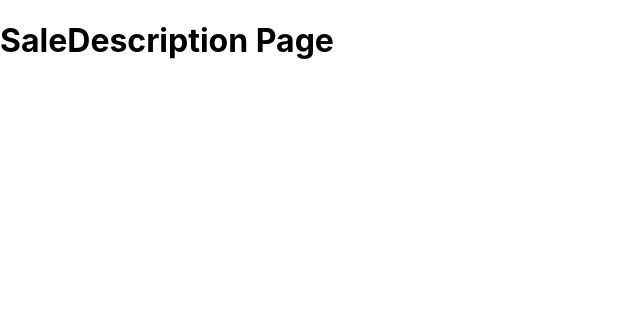
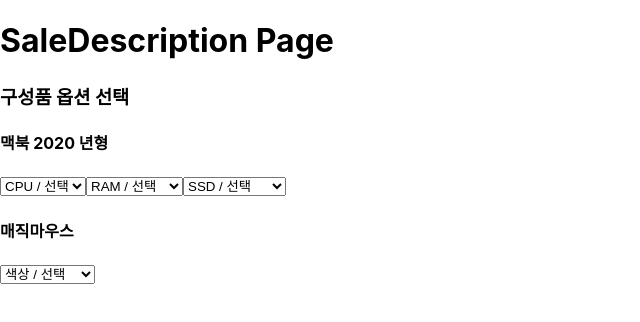
Before and after one commit to jungminyoo/frontend-test-sale, a React (Create React App) app: page / in a window 1280 px wide. Shown: the top 322 px of the page, without its empty margins (0-640 px from the left). Built offline with nearby package versions, Linux system fonts and the light colour scheme.

Commit message:
feat : Added option selection (without stock update on screen)

```diff
--- a/src/description/components/SaleDescription.tsx
+++ b/src/description/components/SaleDescription.tsx
@@ -1,5 +1,12 @@
+import SaleDescriptionUnits from "./SaleDescriptionUnits";
+
 function SaleDescription() {
-  return <h1>SaleDescription Page</h1>;
+  return (
+    <main>
+      <h1>SaleDescription Page</h1>
+      <SaleDescriptionUnits />
+    </main>
+  );
 }
 
 export default SaleDescription;
--- /dev/null
+++ b/src/description/components/SaleDescriptionUnitOption.tsx
@@ -0,0 +1,37 @@
+import { useContext, useEffect, useState } from "react";
+import { IShoppingSaleUnitOption } from "../../api/structures/shoppings/sales/IShoppingSaleUnitOption";
+import SelectionContext from "../../shared/settings/SelectionContext";
+
+interface IProps {
+  option: IShoppingSaleUnitOption;
+  unitId: string;
+}
+
+const SaleDescriptionUnitOption = ({ option, unitId }: IProps) => {
+  const {
+    actions: { selectOption },
+  } = useContext(SelectionContext);
+
+  const [selection, setSelection] = useState<string>("null");
+
+  const handleChange: React.ChangeEventHandler<HTMLSelectElement> = (e) => {
+    if (e.target.value !== "null") setSelection(e.target.value);
+  };
+
+  useEffect(() => {
+    selectOption(unitId, option.id, selection);
+  }, [selection]);
+
+  return (
+    <select onChange={handleChange} value={selection}>
+      <option value="null">{option.name} / 선택</option>
+      {option.candidates.map(({ id, name }) => (
+        <option key={id} value={id}>
+          {option.name} / {name}
+        </option>
+      ))}
+    </select>
+  );
+};
+
+export default SaleDescriptionUnitOption;
--- /dev/null
+++ b/src/description/components/SaleDescriptionUnits.tsx
@@ -0,0 +1,36 @@
+import { useContext, useEffect } from "react";
+import SaleContext from "../../shared/settings/SaleContext";
+import SelectionContext from "../../shared/settings/SelectionContext";
+import SaleDescriptionUnitOption from "./SaleDescriptionUnitOption";
+
+const SaleDescriptionUnits = () => {
+  const { units } = useContext(SaleContext);
+  const {
+    actions: { initCurrentUnits },
+  } = useContext(SelectionContext);
+
+  useEffect(() => {
+    initCurrentUnits(units);
+  }, [units]);
+
+  return (
+    <section>
+      <h3>구성품 옵션 선택</h3>
+      {units.map((unit) => (
+        <div key={unit.id}>
+          <h4>{unit.name}</h4>
+
+          {unit.options.map((option) => (
+            <SaleDescriptionUnitOption
+              key={option.id}
+              unitId={unit.id}
+              option={option}
+            />
+          ))}
+        </div>
+      ))}
+    </section>
+  );
+};
+
+export default SaleDescriptionUnits;
--- a/src/shared/settings/SelectionContext.tsx
+++ b/src/shared/settings/SelectionContext.tsx
@@ -1,11 +1,37 @@
-import React, { createContext, useState } from "react";
+import React, { createContext, useContext, useEffect, useState } from "react";
+import { IShoppingSaleUnit } from "../../api/structures/shoppings/sales/IShoppingSaleUnit";
+import { IShoppingSaleUnitStock } from "../../api/structures/shoppings/sales/IShoppingSaleUnitStock";
+import SaleContext from "./SaleContext";
+
+interface IResult {
+  quantity: number;
+  stock: IShoppingSaleUnitStock;
+}
+
+interface IOption {
+  id: string;
+  candidateId?: string;
+  isSelected: boolean;
+}
+
+export interface IUnit {
+  id: string;
+  options: IOption[];
+}
 
 interface ISelectionContext {
   state: {
-    units: string[];
+    currentUnits: IUnit[];
+    results: IResult[];
   };
   actions: {
-    setUnits: React.Dispatch<React.SetStateAction<string[]>> | null;
+    initCurrentUnits: (units: IShoppingSaleUnit[]) => void;
+    selectOption: (
+      unitId: string,
+      optionId: string,
+      candidateId: string
+    ) => void;
+    removeResult: (resultId: string) => void;
   };
 }
 
@@ -13,26 +39,110 @@
   children: React.ReactNode;
 }
 
-const initialState = {
+const initialState: ISelectionContext = {
   state: {
-    units: [],
+    currentUnits: [],
+    results: [],
   },
   actions: {
-    setUnits: null,
+    initCurrentUnits: (units: IShoppingSaleUnit[]) => {},
+    selectOption: (unitId: string, optionId: string, candidateId: string) => {},
+    removeResult: (resultId: string) => {},
   },
 };
 
 const SelectionContext = createContext<ISelectionContext>(initialState);
 
 const SelectionContextProvider = ({ children }: IProps) => {
-  const [units, setUnits] = useState<string[]>([]);
+  const [currentUnits, setCurrentUnits] = useState<IUnit[]>([]);
+  const [results, setResults] = useState<IResult[]>([]);
+
+  const { units } = useContext(SaleContext);
+
+  useEffect(() => {
+    console.log(currentUnits);
+    console.log(results);
+  }, [currentUnits, results]);
+
+  const generateResult = (newCurrentUnits: IUnit[], unitId: string) => {
+    const targetCurrentUnit = newCurrentUnits.find(
+      (unit) => unit.id === unitId
+    );
+    const targetUnit = units.find((unit) => unit.id === unitId);
+
+    if (targetCurrentUnit === undefined) return;
+    if (targetUnit === undefined) return;
+
+    let filteredStock: IShoppingSaleUnitStock[] = targetUnit.stocks;
+
+    for (const option of targetCurrentUnit.options) {
+      if (!option.isSelected) return;
+
+      filteredStock = filteredStock.filter(
+        ({ elements }) =>
+          elements.filter(
+            ({ candidate_id, option_id }) =>
+              candidate_id === option.candidateId && option_id === option.id
+          ).length > 0
+      );
+    }
+
+    if (results.find((result) => filteredStock[0].id === result.stock.id))
+      return;
+
+    if (filteredStock.length === 1)
+      setResults(results.concat({ quantity: 1, stock: filteredStock[0] }));
+  };
+
+  const initCurrentUnits = (units: IShoppingSaleUnit[]) => {
+    const newCurrentUnits: IUnit[] = [];
+
+    units.forEach(({ id, options }) => {
+      newCurrentUnits.push({
+        id,
+        options: options.map(({ id }) => ({ id, isSelected: false })),
+      });
+    });
+
+    setCurrentUnits(newCurrentUnits);
+  };
+
+  const selectOption = (
+    unitId: string,
+    optionId: string,
+    candidateId: string
+  ) => {
+    const newCurrentUnits = currentUnits.map((unit) =>
+      unit.id !== unitId
+        ? unit
+        : {
+            id: unit.id,
+            options: unit.options.map((option) =>
+              option.id !== optionId
+                ? option
+                : { id: option.id, candidateId, isSelected: true }
+            ),
+          }
+    );
+
+    generateResult(newCurrentUnits, unitId);
+
+    setCurrentUnits(newCurrentUnits);
+  };
+
+  const removeResult = (resultId: string) => {
+    setResults(results.filter(({ stock: { id } }) => id !== resultId));
+  };
 
   const value: ISelectionContext = {
     state: {
-      units,
+      currentUnits,
+      results,
     },
     actions: {
-      setUnits,
+      initCurrentUnits,
+      selectOption,
+      removeResult,
     },
   };
 
```
